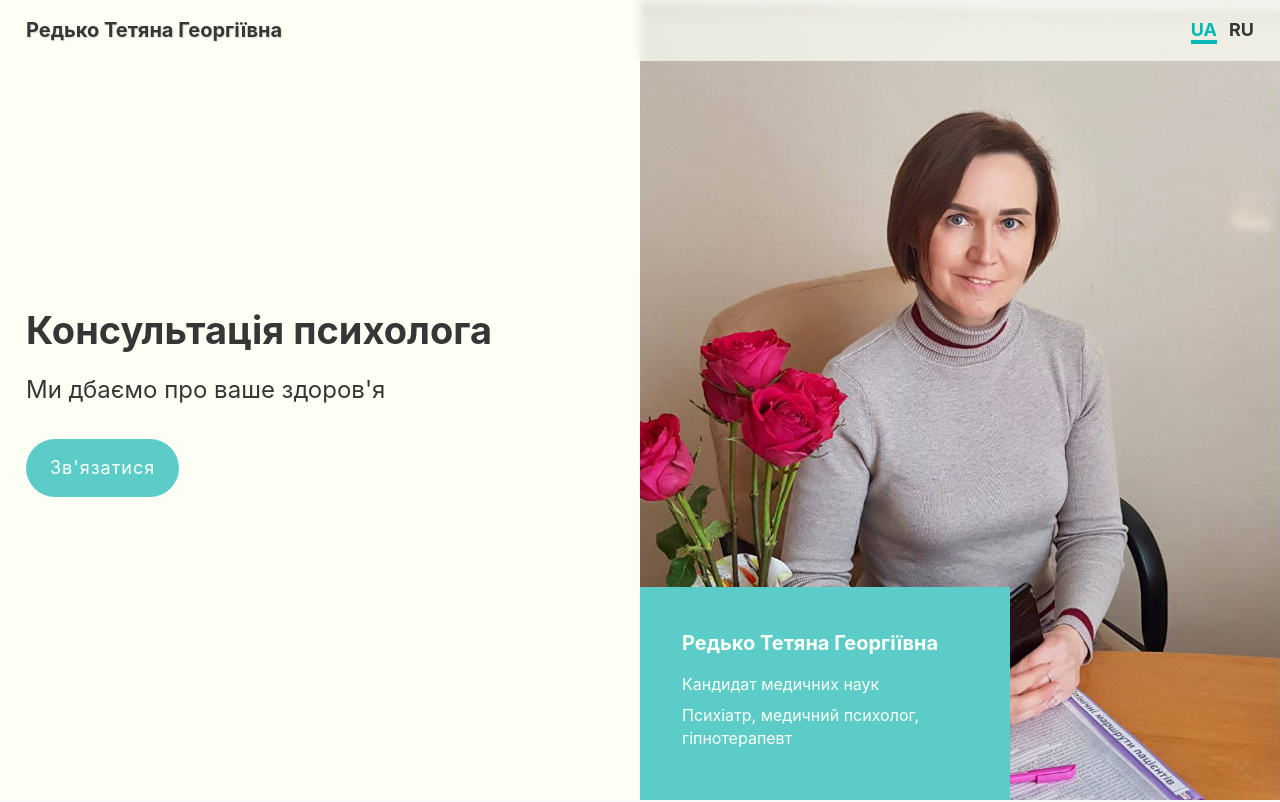
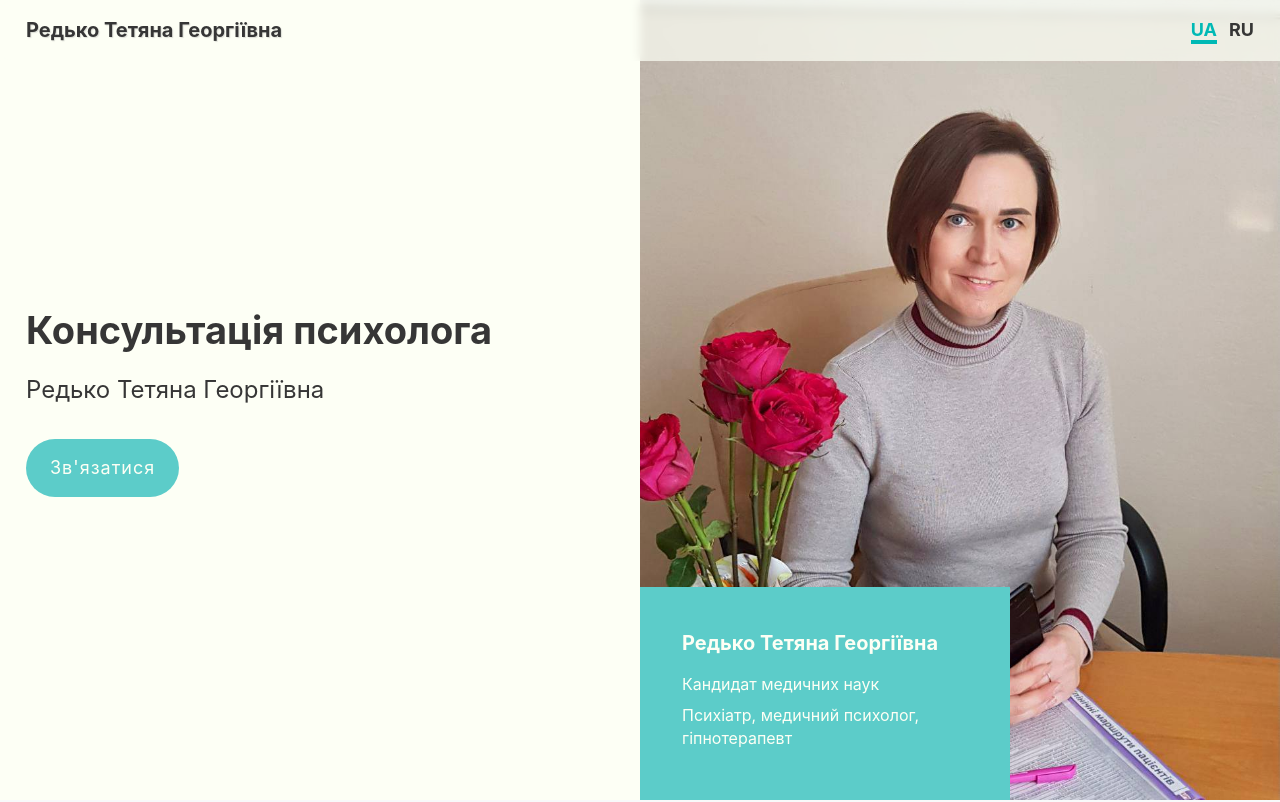
Before and after one commit to Shperung/psychology, a Next.js app: page / in a window 1280 px wide. Shown: the top 802 px of the page. Built offline with nearby package versions, Linux system fonts and the light colour scheme.

Commit message:
change text

```diff
--- a/content/index.content.tsx
+++ b/content/index.content.tsx
@@ -41,7 +41,7 @@ export default function IndexContent(props) {
             <Trans lang={lang}>Консультація психолога</Trans>
           </h1>
           <p className={styles.descr}>
-            <Trans lang={lang}>Ми дбаємо про ваше здоров'я</Trans>
+            <Trans lang={lang}>Редько Тетяна Георгіївна</Trans>
           </p>
           <a className={`${styles.btn} ${styles.header_btn}`}>
             <Trans lang={lang}>Зв'язатися</Trans>
```
